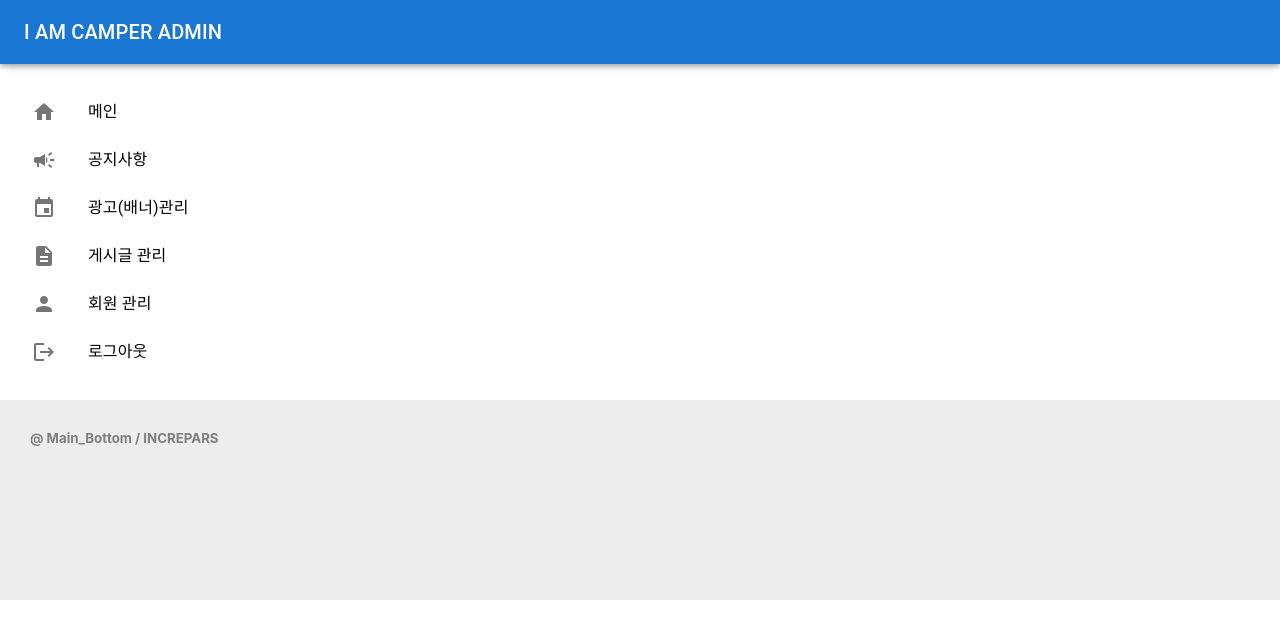
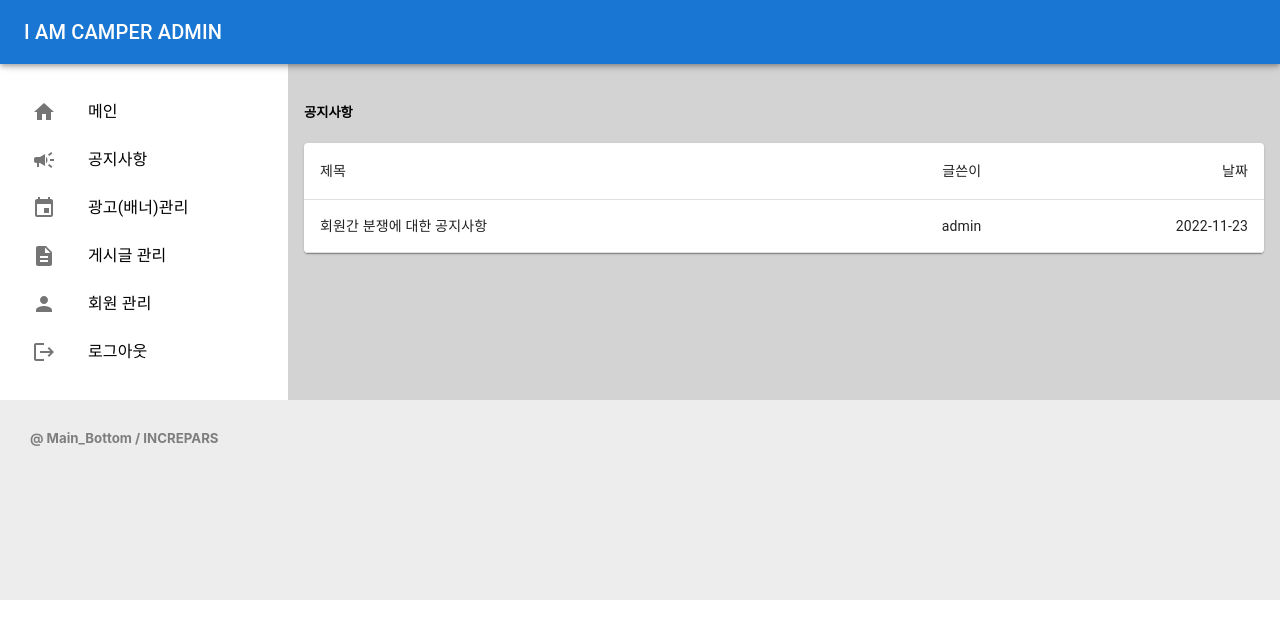
Before and after one commit to iamcamper/IamCamper, a Next.js app in the folder next_imc/: page /admin/main in a window 1280 px wide. Shown: the top 638 px of the page. Built offline with nearby package versions, Linux system fonts and the light colour scheme.

Commit message:
admin main

```diff
--- a/next_imc/package.json
+++ b/next_imc/package.json
@@ -22,6 +22,7 @@
     "axios": "^1.1.3",
     "eslint": "8.27.0",
     "eslint-config-next": "13.0.3",
+    "mui.common": "^1.0.4",
     "next": "13.0.3",
     "react": "^18.2.0",
     "react-app": "^1.1.2",
--- a/next_imc/pages/admin/main.js
+++ b/next_imc/pages/admin/main.js
@@ -1,4 +1,3 @@
-import Admin_Header from '../../com/Admin_Header';
 import Admin_Sidebar from '../../com/Admin_Sidebar';
 import { Box, Container, Stack } from "@mui/material";
 import Admin_Navbar from '../../com/Admin_Navbar';
@@ -11,40 +10,39 @@ import TableHead from '@mui/material/TableHead';
 import TableRow from '@mui/material/TableRow';
 import Paper from '@mui/material/Paper';
 import styled from "@emotion/styled";
-import common from '@mui/material/colors';
-import palette from '@mui/system';
-
-
-/*const StyledTableCell = styled(TableCell)(({ theme }) => ({
-    [`&.${tableCellClasses.head}`]: {
-      backgroundColor: theme.palette.common.black,
-      color: theme.palette.common.white,
-    },
-    [`&.${tableCellClasses.body}`]: {
-      fontSize: 14,
-    },
-  }));
-
-  const StyledTableRow = styled(TableRow)(({ theme }) => ({
-    '&:nth-of-type(odd)': {
-      backgroundColor: theme.palette.action.hover,
-    },
-    // hide last border
-    '&:last-child td, &:last-child th': {
-      border: 0,
-    },
-  }));*/
 
 export default function main(){
-
     return(
         <Box>
             <Admin_Navbar/>
             <Stack direction="row" spacing={2} justifyContent="space-between">
                 <Admin_Sidebar/>
-
+                <Box flex={4} p={2} sx={{display:{xs:'none', sm:'block', backgroundColor:'lightgray'}}}>
+                    <h5>공지사항</h5>
+                    <TableContainer component={Paper}>
+                        <Table sx={{ minWidth: 650 }} aria-label="simple table">
+                            <TableHead>
+                            <TableRow>
+                                <TableCell>제목</TableCell>
+                                <TableCell align="right">글쓴이</TableCell>
+                                <TableCell align="right">날짜</TableCell>
+                            </TableRow>
+                            </TableHead>
+                            <TableBody>
+                                <TableRow>
+                                <TableCell component="th" scope="row">
+                                    회원간 분쟁에 대한 공지사항
+                                </TableCell>
+                                <TableCell align="right">admin</TableCell>
+                                <TableCell align="right">2022-11-23</TableCell>
+                                </TableRow>
+                            </TableBody>
+                        </Table>
+                    </TableContainer>
+                </Box>
             </Stack>
             <Main_Bottom/>
+
         </Box>
     );
 
```
Also changed, not shown: 1 other file (tests, documents, lock files or other folders).
